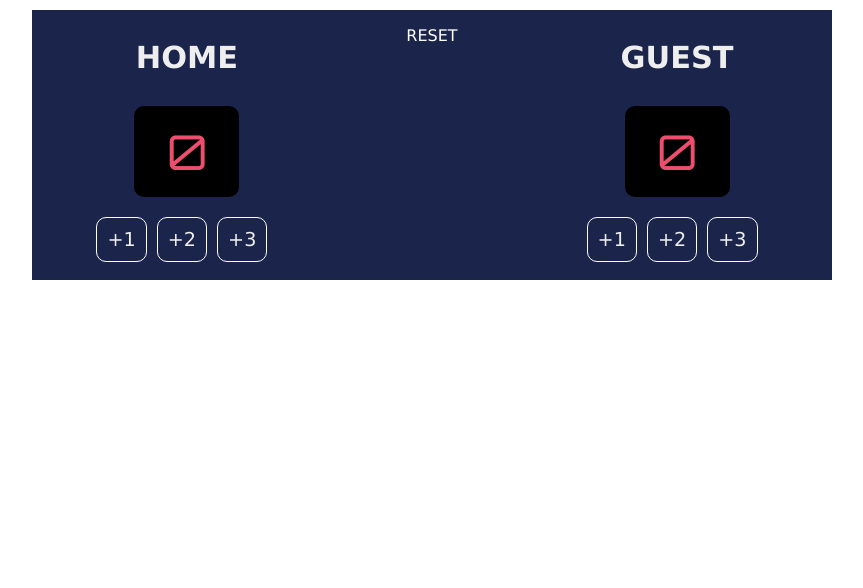
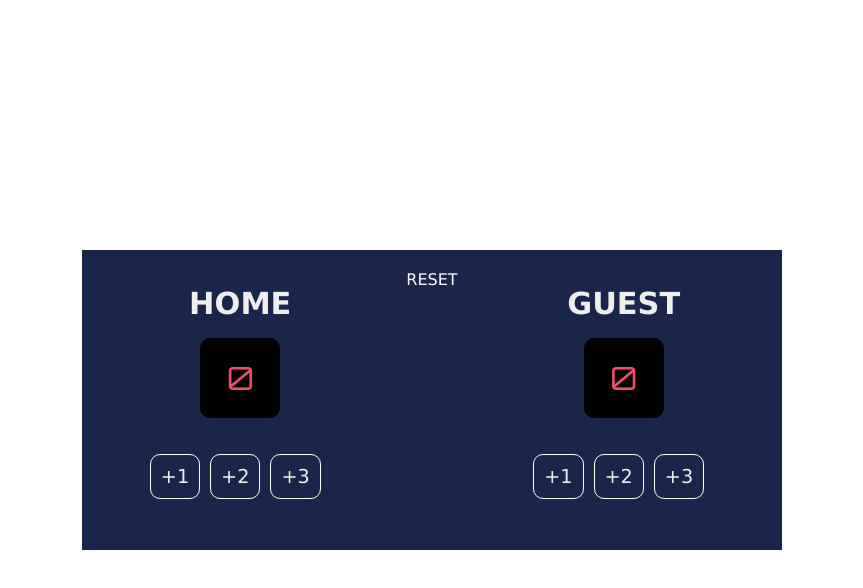
Before and after one commit to davham/scrimba-game-scorer, a plain HTML site: page index.html in a window 1280 px wide. Shown: the whole page, without its empty margins (208-1071 px from the left). Drawn offline with Linux system fonts and the light colour scheme.

Commit message:
added style changes

```diff
--- a/index.html
+++ b/index.html
@@ -1,11 +1,11 @@
 <!DOCTYPE html>
 <html lang="en">
 	<head>
-    <meta charset="UTF-8">
-    <meta http-equiv="X-UA-Compatible" content="IE=edge">
-    <meta name="viewport" content="width=device-width, initial-scale=1.0">
+		<meta charset="UTF-8" />
+		<meta http-equiv="X-UA-Compatible" content="IE=edge" />
+		<meta name="viewport" content="width=device-width, initial-scale=1.0" />
 		<title>Game Scorer</title>
-    <link rel="stylesheet" href="styles.css">
+		<link rel="stylesheet" href="styles.css" />
 	</head>
 	<body>
 		<div class="container">
@@ -13,9 +13,9 @@
 				<h3>HOME</h3>
 				<div id="home-el" class="score">0</div>
 				<div class="update-score">
-                <span  class="add-one" onclick="Haddone()">+1</span>
-                <span  class="add-two" onclick="Haddtwo()">+2</span>
-                <span  class="add-three" onclick="Haddthree()">+3</span>
+					<span class="add-one" onclick="Haddone()">+1</span>
+					<span class="add-two" onclick="Haddtwo()">+2</span>
+					<span class="add-three" onclick="Haddthree()">+3 </span>
 				</div>
 			</div>
 			<p class="reset" onclick="reset()">RESET</p>
--- a/styles.css
+++ b/styles.css
@@ -1,5 +1,13 @@
+* {
+	box-sizing: border-box;
+	margin: 0;
+	padding: 0;
+}
+
 body {
-    margin: 0;
+	display: flex;
+	align-items: center;
+	height: 100vh;
 	font-size: 16px;
 	font-family: Verdana, Geneva, Tahoma, sans-serif;
 }
@@ -11,7 +19,6 @@ body {
 	font-family: orbitron, verdana, sans-serif;
 }
 
-
 h3 {
 	font-size: 1.9rem;
 }
@@ -19,31 +26,31 @@ h3 {
 .container {
 	display: flex;
 	justify-content: space-around;
-    width: 800px;
-    height: 250px;
+	width: 700px;
+	height: 300px;
 	background: #1b244a;
-    margin: 10px auto;
+	margin: 0 auto;
 	color: #eee;
-    padding-bottom: 20px;
+	padding: 20px 30px;
 }
 
 .score {
-    width: 75px;
-    height: 75px;
+	display: flex;
+	justify-content: center;
+	align-items: center;
+	width: 5rem;
+	height: 5rem;
 	background: #000;
 	color: #ed4e6d;
 	text-align: center;
-    font-size: 3rem;
+	font-size: 2rem;
 	border-radius: 10px;
-    padding: 15px;
-
 }
 
 .update-score {
 	display: flex;
 	justify-content: space-around;
-    margin-bottom: 15px;;
-
+	margin-bottom: 15px;
 }
 
 .add-one,
@@ -53,26 +60,27 @@ h3 {
 	border-radius: 10px;
 	margin-top: 20px;
 	margin-right: 10px;
-    padding:10px;
+	padding: 10px;
 	font-size: 1.2rem;
+	cursor: pointer;
 }
 
 .home-score,
 .visitor-score {
 	display: flex;
+	justify-content: space-evenly;
 	flex-direction: column;
 	align-items: center;
 }
 
-.reset{
-    background:  #1b244a;
-    color:white;
+.reset {
+	background: #1b244a;
+	color: white;
+	cursor: pointer;
 }
 
-/*@media screen and (min-width: 400px){
+/* @media screen and (min-width: 400px) {
 	.container {
 		width: 80%;
 	}
-
-}
-*/
+} */
```
Lines whose indentation alone changed are shown as unchanged.
